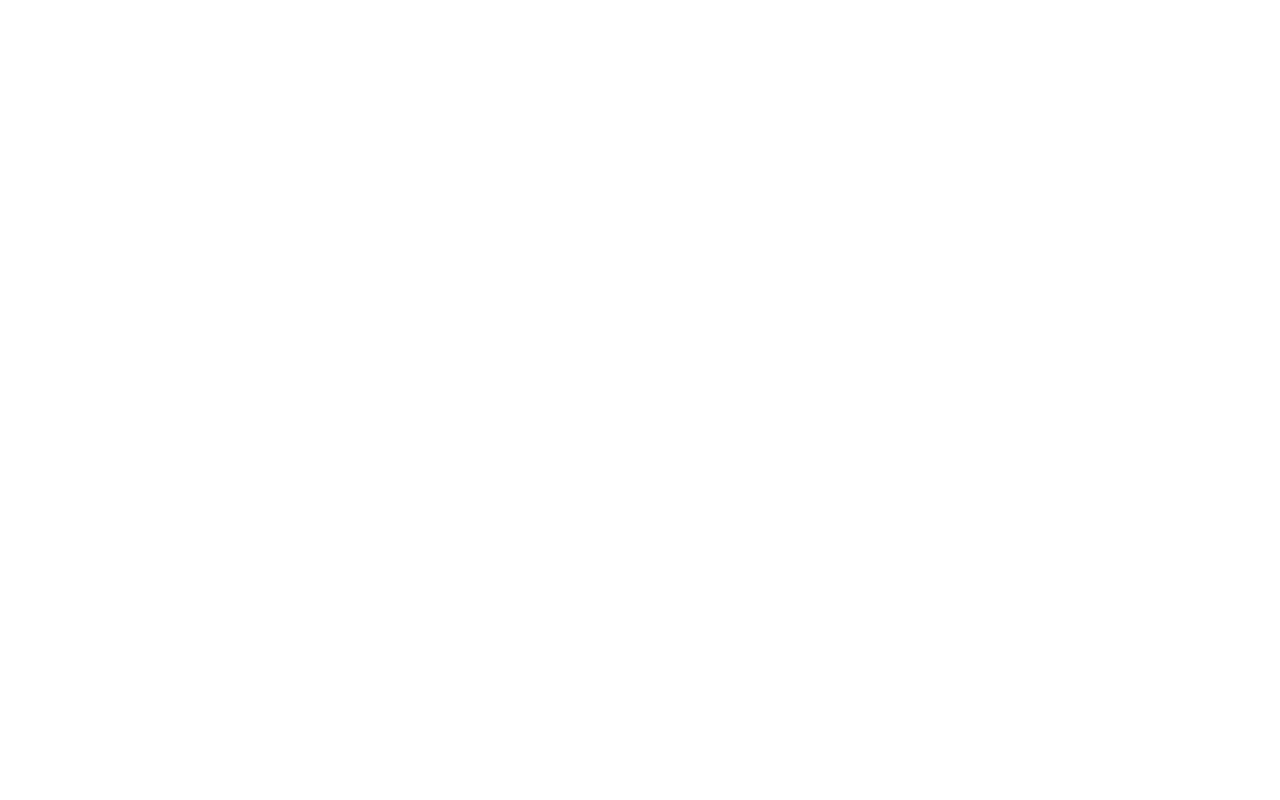
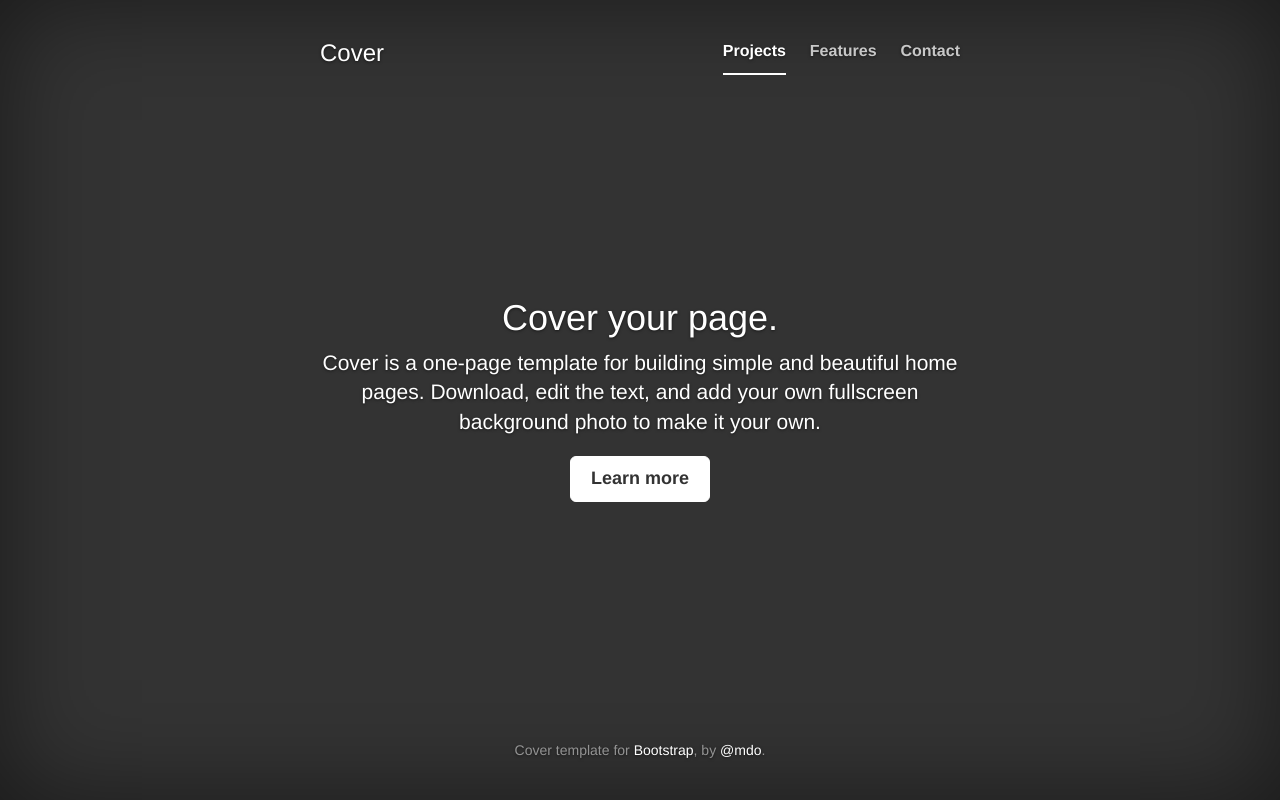
Before and after one commit to sebasbravo/Lorac.github.io, a plain HTML site: page projects/index.html in a window 1280 px wide. Drawn offline with nearby package versions, Linux system fonts and the light colour scheme; files that its build step writes are made by us from their sources.

Commit message:
added page

```diff
--- a/projects/index.html
+++ b/projects/index.html
@@ -1,10 +1,78 @@
 <!DOCTYPE html>
-<html>
-<head lang="en">
-    <meta charset="UTF-8">
-    <title></title>
+<html lang="en">
+<head>
+    <meta charset="utf-8">
+    <meta http-equiv="X-UA-Compatible" content="IE=edge">
+    <meta name="viewport" content="width=device-width">
+    <meta name="description" content="Personal information about Lorac">
+    <meta name="author" content="Lorac">
+    <meta name="contact" content="lorack87@gmail.com">
+    <link rel="stylesheet" href="assets/css/bootstrap.min.css">
+
+    <!-- HTML5 Shim and Respond.js IE8 support of HTML5 elements and media queries -->
+    <!-- WARNING: Respond.js doesn't work if you view the page via file:// -->
+    <!--[if lt IE 9]>
+    <script src="https://oss.maxcdn.com/html5shiv/3.7.2/html5shiv.min.js"></script>
+    <script src="https://oss.maxcdn.com/respond/1.4.2/respond.min.js"></script>
+    <![endif]-->
+
+    <link rel="stylesheet" href="assets/css/main.css">
+
+    <title>Lorac's projects</title>
 </head>
+
+
 <body>
+<div class="site-wrapper">
 
+    <div class="site-wrapper-inner">
+
+        <div class="cover-container">
+
+            <div class="masthead clearfix">
+                <div class="inner">
+                    <h3 class="masthead-brand">Cover</h3>
+                    <ul class="nav masthead-nav">
+                        <li class="active"><a href="projects">Projects</a></li>
+                        <li><a href="#">Features</a></li>
+                        <li><a href="#">Contact</a></li>
+                    </ul>
+                </div>
+            </div>
+
+            <div class="inner cover">
+                <h1 class="cover-heading">Cover your page.</h1>
+
+                <p class="lead">Cover is a one-page template for building simple and beautiful home pages. Download,
+                    edit the text, and add your own fullscreen background photo to make it your own.</p>
+
+                <p class="lead">
+                    <a href="#" class="btn btn-lg btn-default">Learn more</a>
+                </p>
+            </div>
+
+            <div class="mastfoot">
+                <div class="inner">
+                    <p>Cover template for <a href="http://getbootstrap.com">Bootstrap</a>, by <a
+                            href="https://twitter.com/mdo">@mdo</a>.</p>
+                </div>
+            </div>
+
+        </div>
+
+    </div>
+
+</div>
+
+
+<!-- Bootstrap core JavaScript
+================================================== -->
+<!-- Placed at the end of the document so the pages load faster -->
+<script src="https://ajax.googleapis.com/ajax/libs/jquery/1.11.1/jquery.min.js"></script>
+<script src="assets/js/bootstrap.min.js"></script>
+<script src="assets/js/docs.min.js"></script>
+<!-- IE10 viewport hack for Surface/desktop Windows 8 bug -->
+<script src="assets/js/ie10-viewport-bug-workaround.js"></script>
 </body>
+
 </html>
```
Also changed, not shown: index.html (+2 -1 lines).
